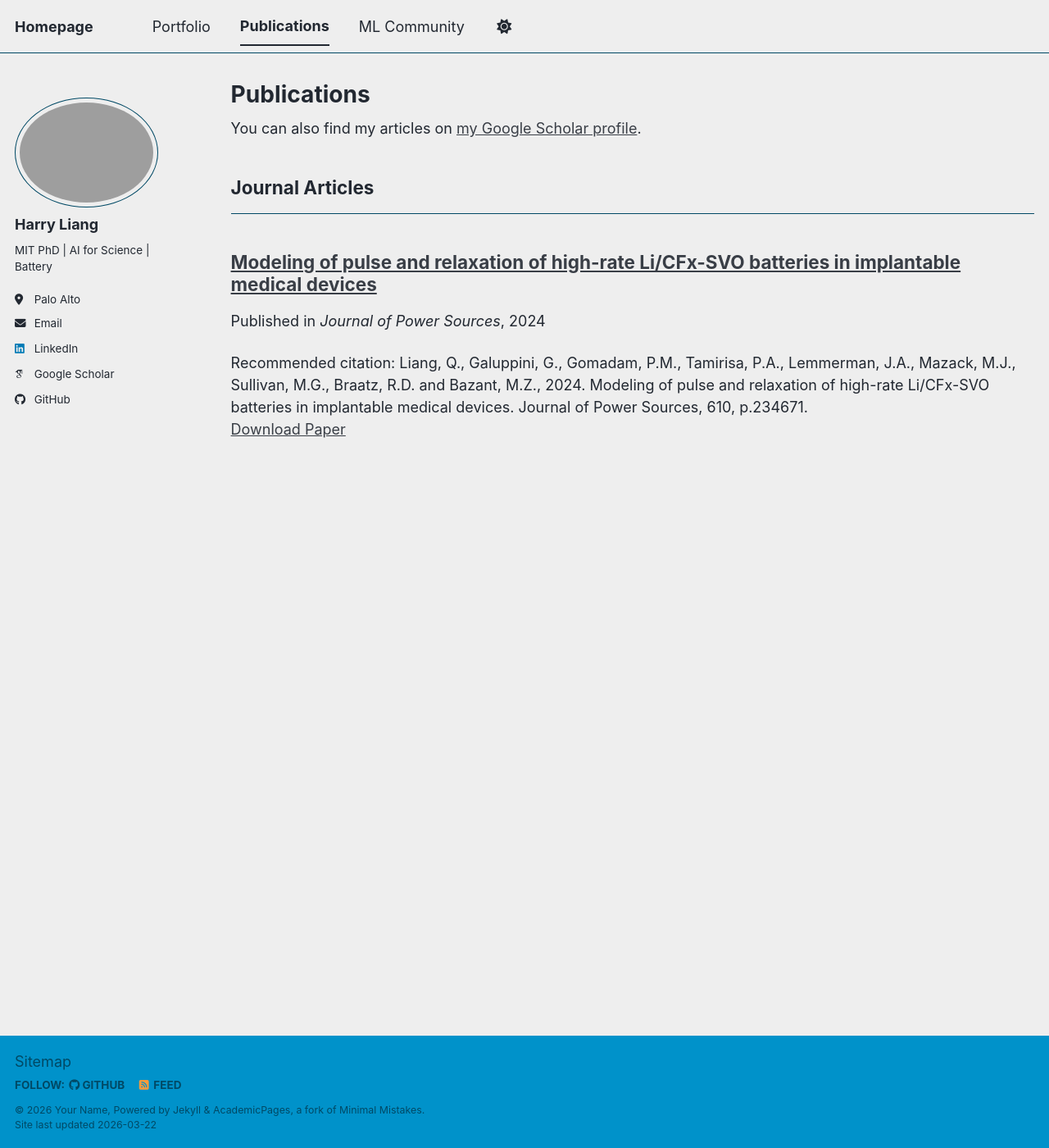
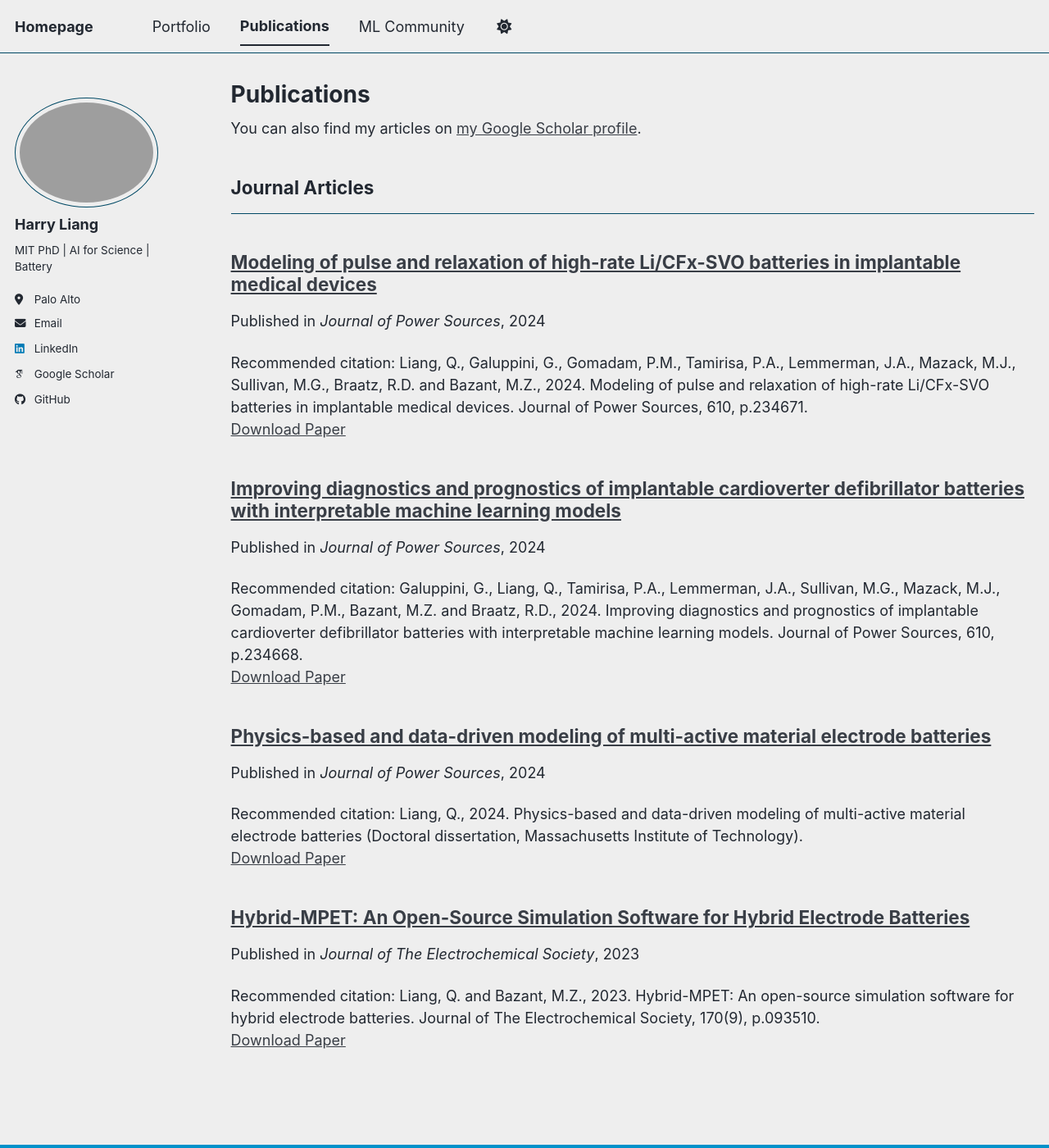
Before and after one commit to HarryQL/HarryQL.github.io, a Jekyll site: the page built from _pages/publications.html, in a window 1280 px wide and 1400 px high. Shown: the whole window at 82% size. Built offline with Jekyll 4.4.1, drawn with Linux system fonts in a browser that asks for light colours; some web fonts are replaced; a script bundle is joined from its source files by our own code; library files that are not in the unit come from our copies.

Commit message:
Add files via upload

```diff
--- /dev/null
+++ b/_publications/2023-09-20-paper-title-number-4.md
@@ -0,0 +1,10 @@
+---
+title: "Hybrid-MPET: An Open-Source Simulation Software for Hybrid Electrode Batteries"
+collection: publications
+category: manuscripts
+permalink: /publication/2023-09-20-paper-title-number-4
+date: 2023-09-30
+venue: 'Journal of The Electrochemical Society'
+paperurl: 'https://harryql.github.io/files/Exhibit14_Evidence.pdf'
+citation: 'Liang, Q. and Bazant, M.Z., 2023. Hybrid-MPET: An open-source simulation software for hybrid electrode batteries. Journal of The Electrochemical Society, 170(9), p.093510.'
+---
--- /dev/null
+++ b/_publications/2024-05-31-paper-title-number-3.md
@@ -0,0 +1,10 @@
+---
+title: "Physics-based and data-driven modeling of multi-active material electrode batteries"
+collection: publications
+category: manuscripts
+permalink: /publication/2024-05-31-paper-title-number-3
+date: 2024-05-31
+venue: 'Journal of Power Sources'
+paperurl: 'https://dspace.mit.edu/handle/1721.1/155373'
+citation: 'Liang, Q., 2024. Physics-based and data-driven modeling of multi-active material electrode batteries (Doctoral dissertation, Massachusetts Institute of Technology).'
+---
--- /dev/null
+++ b/_publications/2024-08-01-paper-title-number-2.md
@@ -0,0 +1,10 @@
+---
+title: "Improving diagnostics and prognostics of implantable cardioverter defibrillator batteries with interpretable machine learning models"
+collection: publications
+category: manuscripts
+permalink: /publication/2024-08-01-paper-title-number-2
+date: 2024-08-01
+venue: 'Journal of Power Sources'
+paperurl: 'https://harryql.github.io/files/Exhibit16_Evidence.pdf'
+citation: 'Galuppini, G., Liang, Q., Tamirisa, P.A., Lemmerman, J.A., Sullivan, M.G., Mazack, M.J., Gomadam, P.M., Bazant, M.Z. and Braatz, R.D., 2024. Improving diagnostics and prognostics of implantable cardioverter defibrillator batteries with interpretable machine learning models. Journal of Power Sources, 610, p.234668.'
+---
--- a/_publications/2024-09-01-paper-title-number-1.md
+++ b/_publications/2024-09-01-paper-title-number-1.md
@@ -2,7 +2,7 @@
 title: "Modeling of pulse and relaxation of high-rate Li/CFx-SVO batteries in implantable medical devices"
 collection: publications
 category: manuscripts
-permalink: /publication/2009-10-01-paper-title-number-1
+permalink: /publication/2024-09-01-paper-title-number-1
 date: 2024-09-01
 venue: 'Journal of Power Sources'
 paperurl: 'https://harryql.github.io/files/Exhibit15_Evidence.pdf'
```
